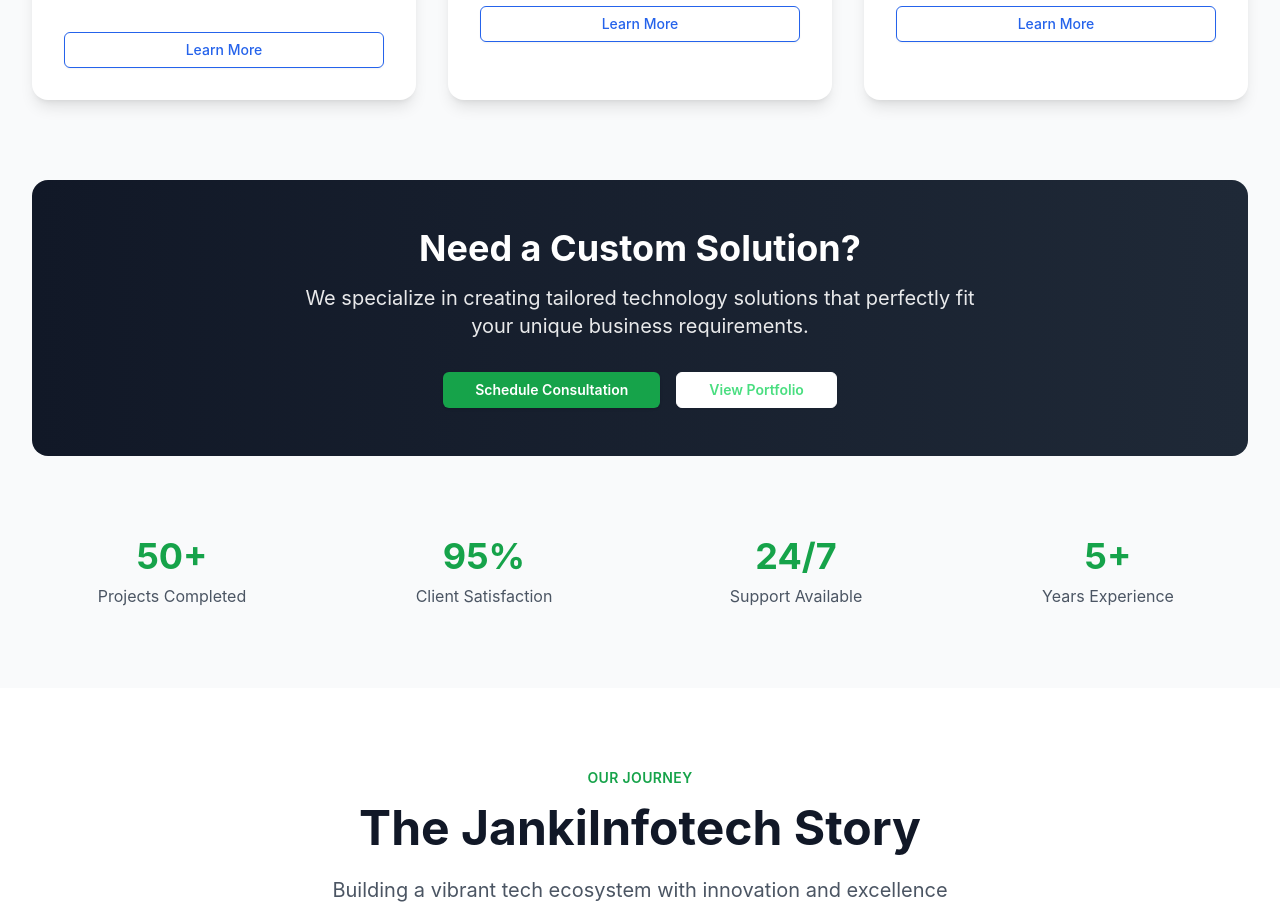
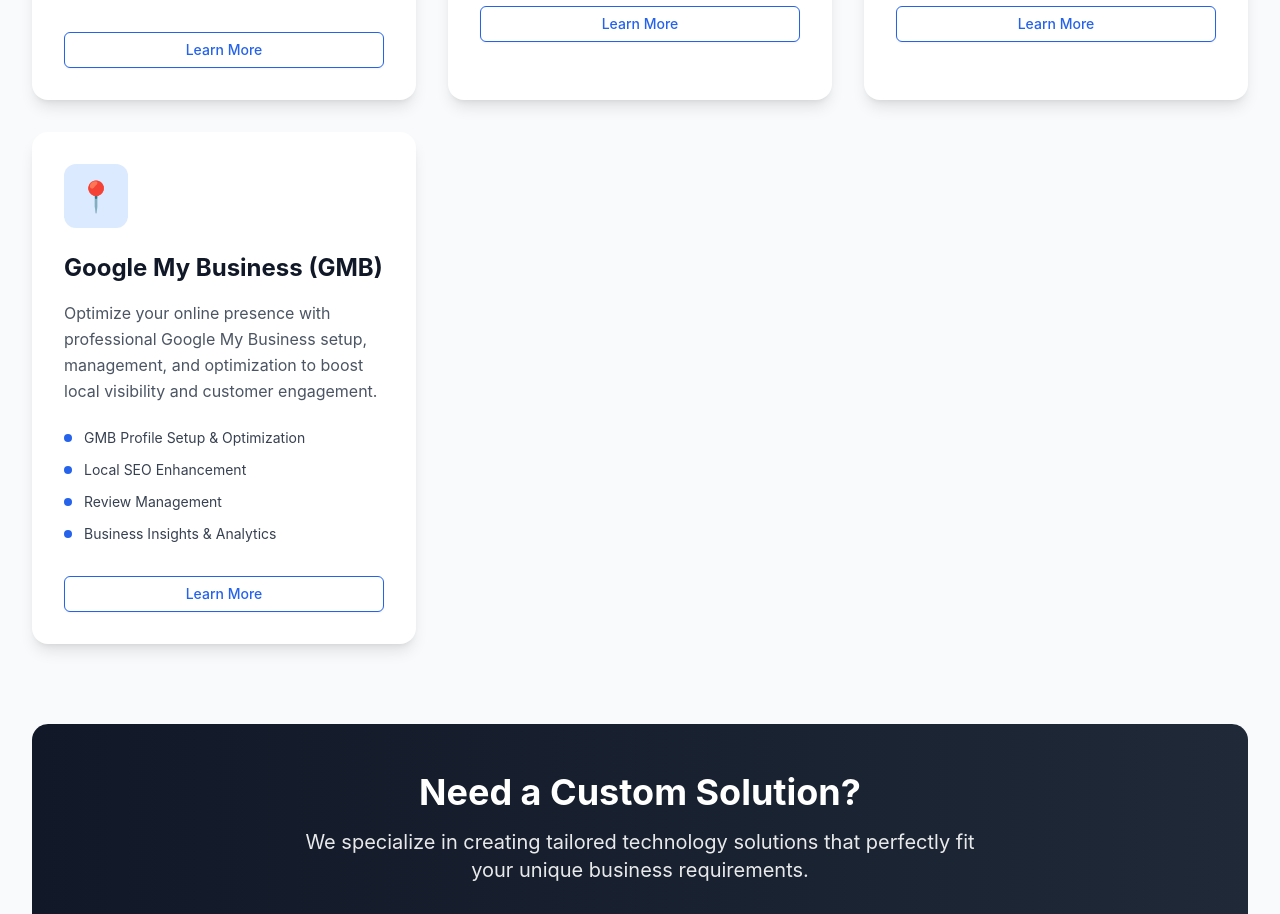
Before and after one commit to kushvardhan/jankiinfotech, a Next.js app: page / in a window 1280 px wide. Shown: the part 4101-5015 px from the top of the page. Built offline with nearby package versions, Linux system fonts and the light colour scheme.

Commit message:
Added GMB in service

```diff
--- a/src/components/ServicesSection.tsx
+++ b/src/components/ServicesSection.tsx
@@ -42,6 +42,19 @@ export default function ServicesSection() {
       ],
       icon: "💻",
       link: "/service/webdevelopment",
+    },
+    {
+      title: "Google My Business (GMB)",
+      description:
+        "Optimize your online presence with professional Google My Business setup, management, and optimization to boost local visibility and customer engagement.",
+      features: [
+        "GMB Profile Setup & Optimization",
+        "Local SEO Enhancement",
+        "Review Management",
+        "Business Insights & Analytics",
+      ],
+      icon: "📍",
+      link: "/service/gmb",
     },
   ];
 
```
